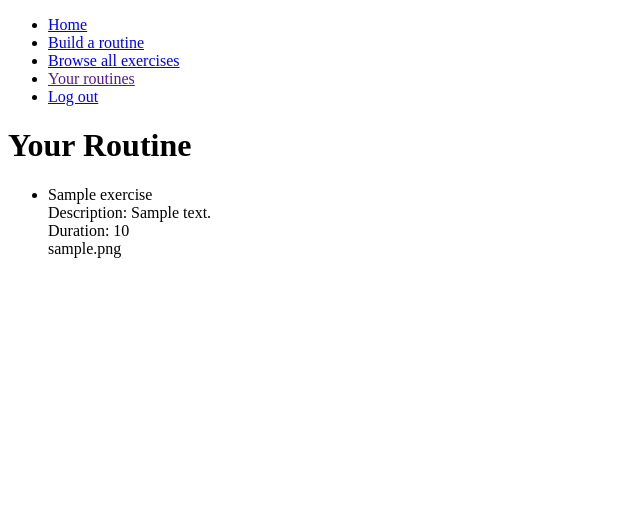
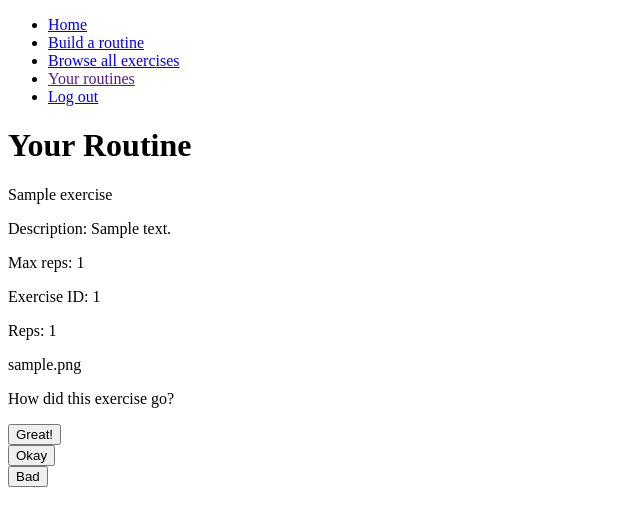
Before and after one commit to loranne/hb-capstone, a Flask app: page /routine/1 in a window 1280 px wide. Shown: the top 526 px of the page, without its empty margins (0-640 px from the left). Run offline with Flask 2, Linux system fonts and the light colour scheme; the visitor is signed in with stand-in values (Sample User, id 1); tables that the repository leaves empty hold one stand-in row (values such as "Sample post").

Commit message:
jquery kinda sorta working. first post request done. added app route for post request from routine page

```diff
--- a/crud.py
+++ b/crud.py
@@ -86,6 +86,7 @@ def build_routine(user_id, duration, inj_type_id, datetime=datetime.now()):
     # set up exerciseroutine relationship for each exercise chosen
 
     # loop over that list of randomly chosen exercises
+    #TODO: FIX MATH
     for exercise in exercise_choice:
         add_exercise_to_routine(exercise.exercise_id, routine.routine_id)
         reps = int(time_per_exercise / exercise.duration)
@@ -105,6 +106,17 @@ def build_routine(user_id, duration, inj_type_id, datetime=datetime.now()):
     # return this so I can then grab the routine_id easily for making new page
     return routine
 
+
+def set_pain_level_for_exercise(pain_level, exercise_id, routine_id):
+    """sets exercise_pain in ExerciseRoutine based on user input"""
+
+    # selects the appropriate record to add pain level to
+    exroutine = ExerciseRoutine.query.filter_by(exercise_id=exercise_id, routine_id=routine_id).one()
+    # makes the pain level addition/replacement if it's already there
+    exroutine.exercise_pain = pain_level
+    db.session.commit()
+
+    return exroutine
 
 ####################QUERIES/GETTING INFO#######################
 
--- a/model.py
+++ b/model.py
@@ -32,7 +32,7 @@ class Exercise(db.Model):
     injuries = db.relationship("InjuryType", secondary="exercise_injury")
     # old way: exercise_injury = db.relationship("ExerciseInjury")
     routines = db.relationship("Routine", secondary="exercise_routine")
-    # old way: exercise_routine = db.relationship("ExerciseRoutine")
+    exercise_routine = db.relationship("ExerciseRoutine")
 
     def __repr__(self):
         return f"<Exercise id={self.exercise_id} name={self.name}>"
@@ -97,7 +97,7 @@ class Routine(db.Model):
 
     users = db.relationship("User")
     exercises = db.relationship("Exercise", secondary="exercise_routine")
-    # old way: exercise_routine = db.relationship("ExerciseRoutine")
+    exercise_routine = db.relationship("ExerciseRoutine")
 
     def __repr__(self):
         return f"<Routine id={self.routine_id} date={self.date_created} user_id={self.user_id}>"
@@ -118,7 +118,7 @@ class ExerciseRoutine(db.Model):
     # stores # reps per exercise. take this out if it fails...
     # is nullable!
     exercise_reps = db.Column(db.Integer)
-    # pain levels per exercise in each routine. user input.
+    # pain levels per exercise in each routine. user input. also nullable
     exercise_pain = db.Column(db.String(20))
 
     # DONE: Figure out what needs to happen to the 2 lines below
--- a/server.py
+++ b/server.py
@@ -1,9 +1,9 @@
 ### server for HB capstone PT Remix app
 
 from flask import (Flask, render_template, request, flash, session,
-                   redirect, url_for)
+                   redirect, url_for, jsonify)
 from flask_debugtoolbar import DebugToolbarExtension
-from model import connect_to_db, User, Exercise, Routine, InjuryType
+from model import connect_to_db, User, Exercise, Routine, InjuryType, ExerciseRoutine
 import os
 import crud
 import secrets
@@ -127,10 +127,6 @@ def build_new_routine():
 
     routine_id = new_routine.routine_id
 
-    # needs
-    # get user inputs of time, injury type, equipment
-    # on click, run relevant queries and
-
     # takes us to the routine page
     return redirect(f"/routine/{routine_id}")
 
@@ -140,12 +136,29 @@ def view_routine(routine_id):
 
     routine = Routine.query.get(routine_id)
 
-    ex_for_routine = crud.get_exercises_by_routine(routine_id)
+    list_ex_for_routine = crud.get_exercises_by_routine(routine_id)
 
-    # for exercise in ex_for_routine:
-    #     reps =
+    # append ex_reps to exercise object in python
+    # we're going to declare that there's a part of the exercise object in PYTHON, not the db
+    # that is reps, add reps from ExerciseRoutine table into that slot
+    # pluralize association table names
 
-    return render_template("routine.html", exercises=ex_for_routine)
+    for exercise in list_ex_for_routine:
+        relationship = ExerciseRoutine.query.filter_by(exercise_id=exercise.exercise_id, routine_id=routine_id).first()
+        exercise.reps = relationship.exercise_reps
+
+        # exroutines = ExerciseRoutine.query.filter_by(exercise_id=exercise.exercise_id, routine_id=routine_id).all()
+
+    return render_template("routine.html", exercises=list_ex_for_routine, routine_id=routine_id)
+
+
+@app.route("/routine/<routine_id>", methods=["POST"])
+def update_exercise_pain(routine_id):
+    """User clicks button, button changes and updates exercise_pain in ExerciseRoutine"""
+
+    utilities.print_color(request.form.get("pain_level"))
+
+    return jsonify({"status": "okay"})
 
 
 @app.route("/all-exercises")
--- a/templates/base.html
+++ b/templates/base.html
@@ -8,6 +8,7 @@
       {% block title %}{% endblock %}
     </title>
     {% block head %}{% endblock %}
+    <script src="https://ajax.googleapis.com/ajax/libs/jquery/3.5.1/jquery.min.js"></script>
   </head>
   <body>
     <!-- this is where my menu details will go -->
--- a/templates/routine.html
+++ b/templates/routine.html
@@ -5,19 +5,52 @@
 
 {% block body %}
     <h1>Your Routine</h1>
-
-    <ul>
+        <div>
         {% for exercise in exercises %}
-        <li>
-            {{ exercise.name }}<br>
-            Description: {{ exercise.description }}<br>
-            Duration: {{ exercise.duration }}<br>
+            <p>{{ exercise.name }}</p>
+            <p>Description: {{ exercise.description }}</p>
             {#<!-- Reps: {{ exerciseroutine.max_reps }}<br> -->#}
-            {{ exercise.img }}<br>
-        </li>
+            <p>Max reps: {{ exercise.max_reps }}</p>
+            <p>Exercise ID: {{exercise.exercise_id }}</p>
+            <p>Reps: {{ exercise.reps }}</p>
+            <p>{{ exercise.img }}</p>
+            <p>How did this exercise go?</p>
+            <div><input type="submit" name="yay" id="yay-{{ exercise.exercise_id }}-{{ routine_id }}" value="Great!"></div>
+            <div><input type="submit" name="meh" id="meh-{{ exercise.exercise_id }}-{{ routine_id }}" value="Okay"></div>
+            <div><input type="submit" name="boo" id="boo-{{ exercise.exercise_id }}-{{ routine_id }}" value="Bad"></div>
         {% endfor %}
-    </ul>
+        </div>
     <script>
         alert("This is a JS alert!")
+        const buttonyay = $('#yay-1-5')
+        console.log(buttonyay)
+        buttonyay.on('click', (evt) => {
+            evt.preventDefault();
+            console.log("click happened")
+            $.post('/routine/5', {'pain_level': 'positive'}, (res) => {
+                console.log(res['status']);
+
+            })
+            // evt.target
+            // on click, needs to update ExerciseRoutine.exercise_pain
+            // change style of button happens in here
+        });
+
+        console.log(buttonyay)
+
+        // $('button.does-something').on('click', (evt) => {
+        //     const button = $(evt.target);
+        // })
+        // const buttonmeh = $('meh-');
+        // buttonmeh.on('click', (evt) => {
+        //     evt.preventDefault();
+        //     // console.log(exercise.exercise_id);
+        // });
+
+        // const buttonboo = $('boo-');
+        // buttonboo.on('click', (evt) => {
+        //     evt.preventDefault();
+        //     // console.log(exercise.exercise_id);
+        // });
     </script>
     {% endblock %}
```
